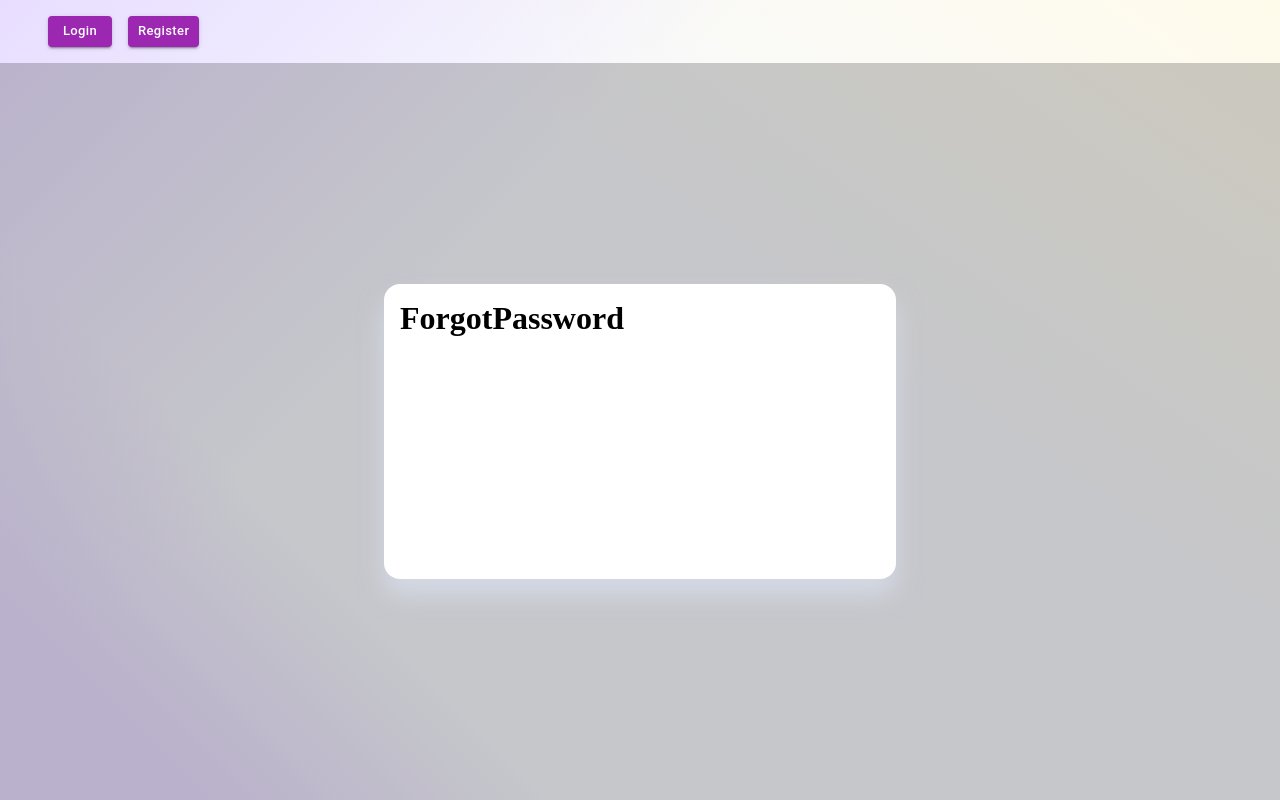
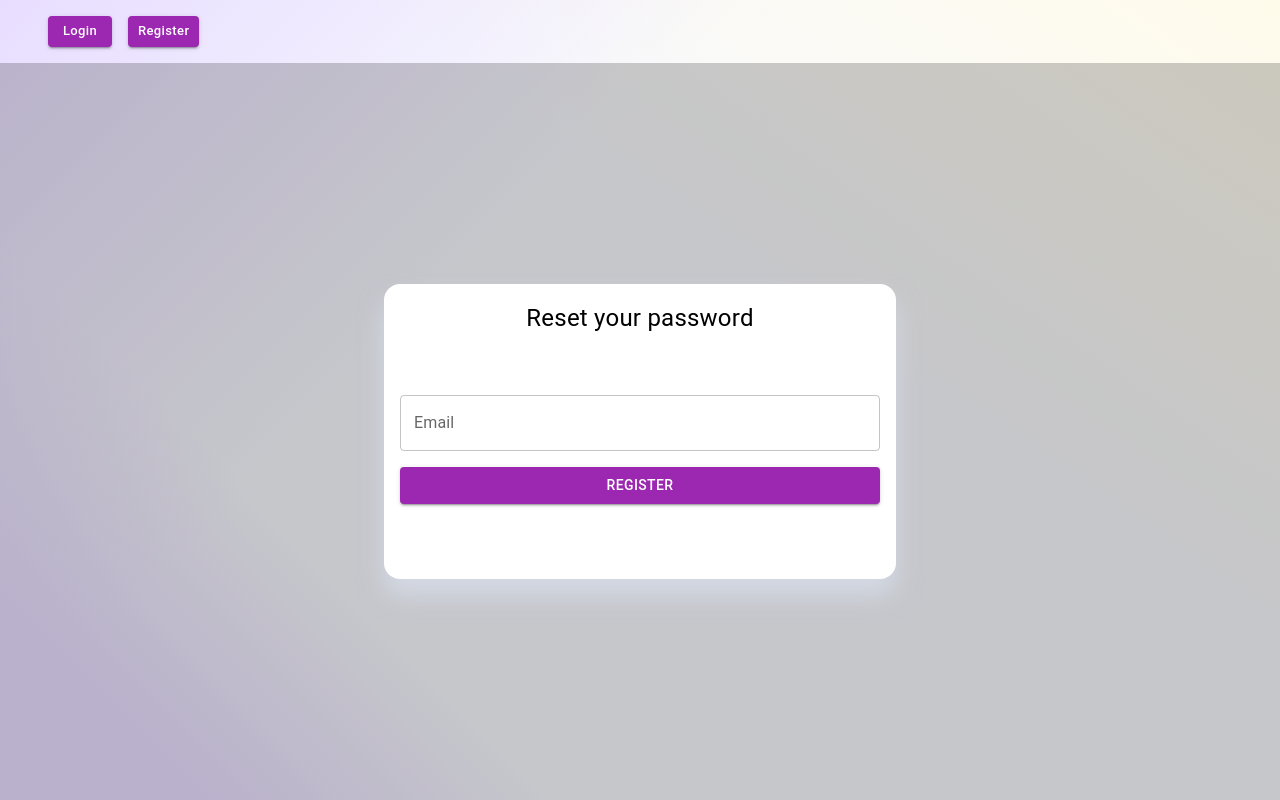
Before and after one commit to stanislavsemeniuk/quiz-game, a Next.js app: page /forgot-password in a window 1280 px wide. Built offline with nearby package versions, Linux system fonts and the light colour scheme; no server answers.

Commit message:
feat: added reset password page and added links to auth pages

```diff
--- a/src/app/(auth)/forgot-password/page.tsx
+++ b/src/app/(auth)/forgot-password/page.tsx
@@ -1,3 +1,73 @@
+'use client';
+
+import { useEffect } from 'react';
+import { useRouter } from 'next/navigation';
+import { useAuthContext } from '@/context/AuthContext';
+import { useNotificationContext } from '@/context/NotificationContext';
+import { useForm } from 'react-hook-form';
+import { Box, Typography, TextField, Button } from '@mui/material';
+
+import { resetPassword } from '@/firebase/auth';
+
+type FormInputs = {
+  email: string;
+};
+
 export default function ForgotPassword() {
-  return <h1>ForgotPassword</h1>;
+  const { user } = useAuthContext();
+  const router = useRouter();
+  const { enableNotification } = useNotificationContext();
+
+  const {
+    register,
+    handleSubmit,
+    reset,
+    formState: { errors, isSubmitting },
+  } = useForm<FormInputs>();
+
+  useEffect(() => {
+    if (user !== null) router.push('/');
+  }, [user]);
+
+  async function handleResetPassword(data: FormInputs) {
+    const { result, error } = await resetPassword(data.email);
+    if (!error)
+      enableNotification({
+        type: 'success',
+        message: 'Reset link succesfully sent to your email!',
+      });
+    else enableNotification({ type: 'error', message: error || 'Error' });
+  }
+
+  return (
+    <Box onSubmit={handleSubmit(handleResetPassword)} component="form" display="contents">
+      <Typography fontSize="24px" component="h1" textAlign="center">
+        Reset your password
+      </Typography>
+      <Box
+        flexGrow="1"
+        margin="24px 0"
+        display="flex"
+        flexDirection="column"
+        justifyContent="center"
+        gap="16px">
+        <Box display="flex" flexDirection="column" gap="4px">
+          <TextField
+            {...register('email', { required: 'Email is required' })}
+            color="secondary"
+            label="Email"
+            type="email"
+          />
+          {errors.email && (
+            <Typography fontSize="12px" color="red">
+              {errors.email.message}
+            </Typography>
+          )}
+        </Box>
+        <Button disabled={isSubmitting} variant="contained" color="secondary" type="submit">
+          Register
+        </Button>
+      </Box>
+    </Box>
+  );
 }
--- a/src/firebase/auth.ts
+++ b/src/firebase/auth.ts
@@ -4,6 +4,7 @@ import {
   signInWithEmailAndPassword,
   getAuth,
   signOut,
+  sendPasswordResetEmail,
 } from 'firebase/auth';
 import { FirebaseError } from 'firebase/app';
 
@@ -36,6 +37,18 @@ export async function signIn(email: string, password: string) {
   return { result, error };
 }
 
+export async function resetPassword(email: string) {
+  let result = null,
+    error = null;
+  try {
+    result = await sendPasswordResetEmail(auth, email);
+  } catch (e) {
+    if (e instanceof FirebaseError) error = e.message;
+    else error = 'Error occured';
+  }
+  return { result, error };
+}
+
 export async function logOut() {
   let result = null,
     error = null;
```
Also changed, not shown: src/app/(auth)/login/page.tsx (+11 -2 lines), src/app/(auth)/register/page.tsx (+7 -1 lines).
